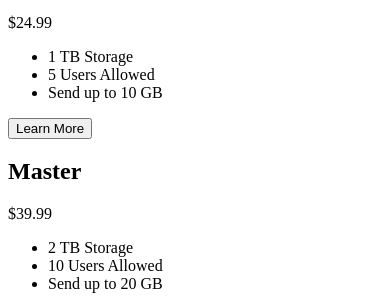
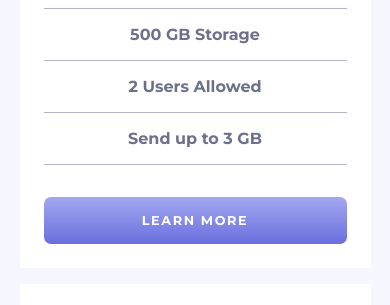
Before and after one commit to lidiakrajewska/pricing-component-with-toggle-master, a plain HTML site: page index.html in a window 390 px wide. Shown: the part 343-648 px from the top of the page. Drawn offline with Linux system fonts and the light colour scheme.

Commit message:
mobile view

```diff
--- a/index.html
+++ b/index.html
@@ -4,14 +4,19 @@
     <meta charset="UTF-8" />
     <meta name="viewport" content="width=device-width, initial-scale=1.0" />
     <!-- displays site properly based on user's device -->
-
     <link
       rel="icon"
       type="image/png"
       sizes="32x32"
       href="./images/favicon-32x32.png"
     />
-
+    <link rel="preconnect" href="https://fonts.googleapis.com" />
+    <link rel="preconnect" href="https://fonts.gstatic.com" crossorigin />
+    <link
+      href="https://fonts.googleapis.com/css2?family=Montserrat:wght@700&display=swap"
+      rel="stylesheet"
+    />
+    <link rel="stylesheet" href="./style.css" />
     <title>Frontend Mentor | Pricing component with toggle</title>
   </head>
   <body>
@@ -20,24 +25,25 @@
       <div class="period">Annually Monthly</div>
     </header>
     <main>
+      <div class="cards-wrapper">
         <div class="card">
           <h2 class="tier">Basic</h2>
           <p class="price"><span class="dollar">&dollar;</span>19.99</p>
           <ul class="features">
             <li class="feature">500 GB Storage</li>
             <li class="feature">2 Users Allowed</li>
-          <li class="feature">Send up to 3 GB</li>
+            <li class="feature feature--last">Send up to 3 GB</li>
           </ul>
           <button class="more-btn">Learn More</button>
         </div>
 
-      <div class="card">
+        <div class="card card--professional">
           <h2 class="tier">Professional</h2>
           <p class="price"><span class="dollar">&dollar;</span>24.99</p>
           <ul class="features">
             <li class="feature">1 TB Storage</li>
             <li class="feature">5 Users Allowed</li>
-          <li class="feature">Send up to 10 GB</li>
+            <li class="feature feature--last">Send up to 10 GB</li>
           </ul>
           <button class="more-btn">Learn More</button>
         </div>
@@ -48,11 +54,12 @@
           <ul class="features">
             <li class="feature">2 TB Storage</li>
             <li class="feature">10 Users Allowed</li>
-          <li class="feature">Send up to 20 GB</li>
+            <li class="feature feature--last">Send up to 20 GB</li>
           </ul>
           <button class="more-btn">Learn More</button>
         </div>
         <!---&dollar;199.99  &dollar;249.99  &dollar;399.99-->
+      </div>
     </main>
 
     <footer class="attribution">
--- /dev/null
+++ b/style.scss
@@ -0,0 +1,84 @@
+$v-light-grayish-blue: hsl(240, 78%, 98%);
+$light-grayish-blue: hsl(234, 14%, 74%);
+$grayish-blue: hsl(233, 13%, 49%);
+$dark-grayish-blue: hsl(232, 13%, 33%);
+$gradient: linear-gradient(hsl(236, 72%, 79%), hsl(237, 63%, 64%));
+$font: "Montserrat", sans-serif;
+
+@mixin flex($direction, $justify, $align) {
+  display: flex;
+  flex-direction: $direction;
+  align-items: $align;
+  justify-content: $justify;
+}
+
+* {
+  padding: 0;
+  margin: 0;
+  box-sizing: border-box;
+}
+
+body {
+  font-family: $font;
+  background-color: $v-light-grayish-blue;
+}
+
+header {
+  padding: 3rem 0;
+  text-align: center;
+}
+
+header,
+main {
+  max-width: Min(90%, 1000px);
+  margin: auto;
+}
+
+.card {
+  margin: 1rem 0;
+  padding: 1.5rem;
+  background-color: white;
+  color: $grayish-blue;
+  text-align: center;
+}
+
+.tier {
+  font-size: 1.1rem;
+}
+
+.price {
+  padding: 1.5rem 0;
+  color: $dark-grayish-blue;
+  font-size: 4.5rem;
+}
+
+.dollar {
+  font-size: 2.5rem;
+}
+
+.features {
+  list-style: none;
+  margin-bottom: 2rem;
+}
+
+.feature {
+  padding: 1rem 0;
+  border-top: 1px solid $light-grayish-blue;
+}
+
+.feature--last {
+  border-bottom: 1px solid $light-grayish-blue;
+}
+
+.more-btn {
+  padding: 1rem 0;
+  width: 100%;
+  background: $gradient;
+  font-family: $font;
+  text-transform: uppercase;
+  color: white;
+  font-size: 0.8rem;
+  letter-spacing: 0.1rem;
+  border: none;
+  border-radius: 7px;
+}
```
Also changed, not shown: style.css (added), 2 other files. Lines whose indentation alone changed are shown as unchanged.
